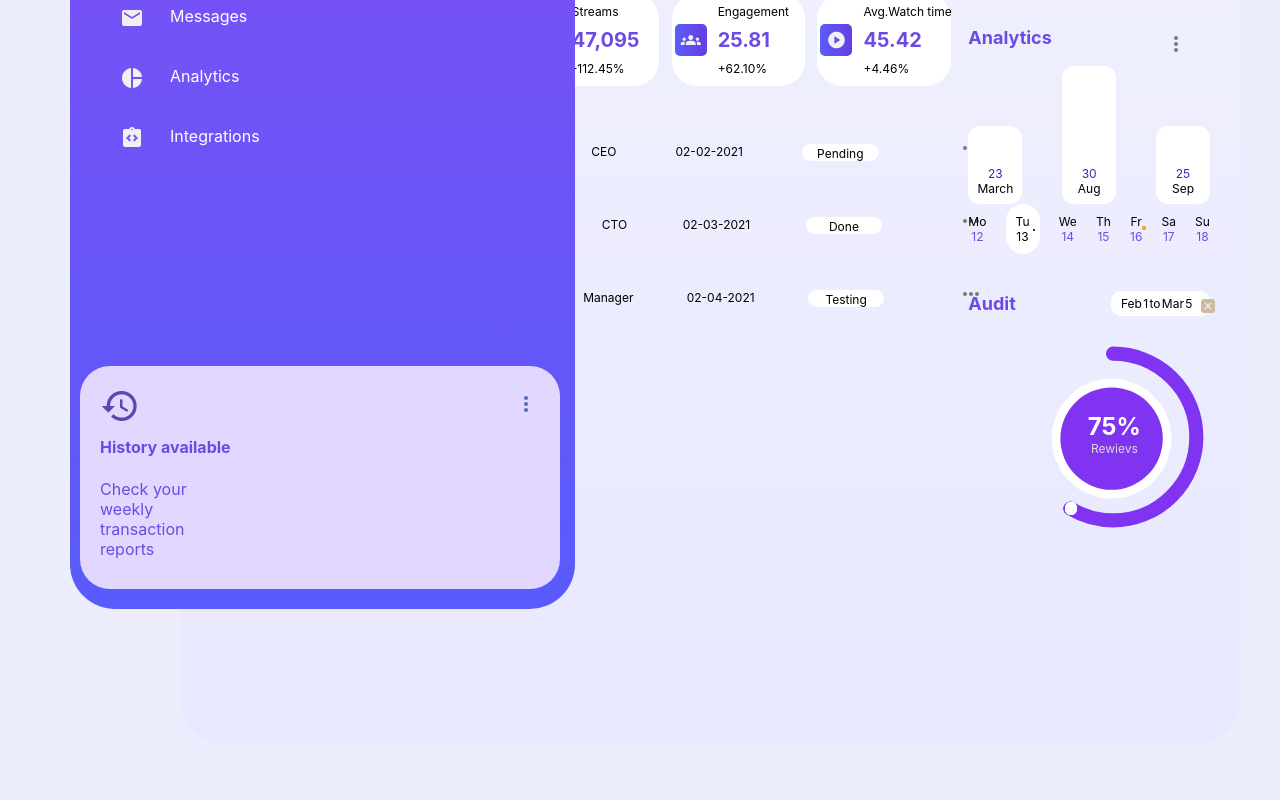
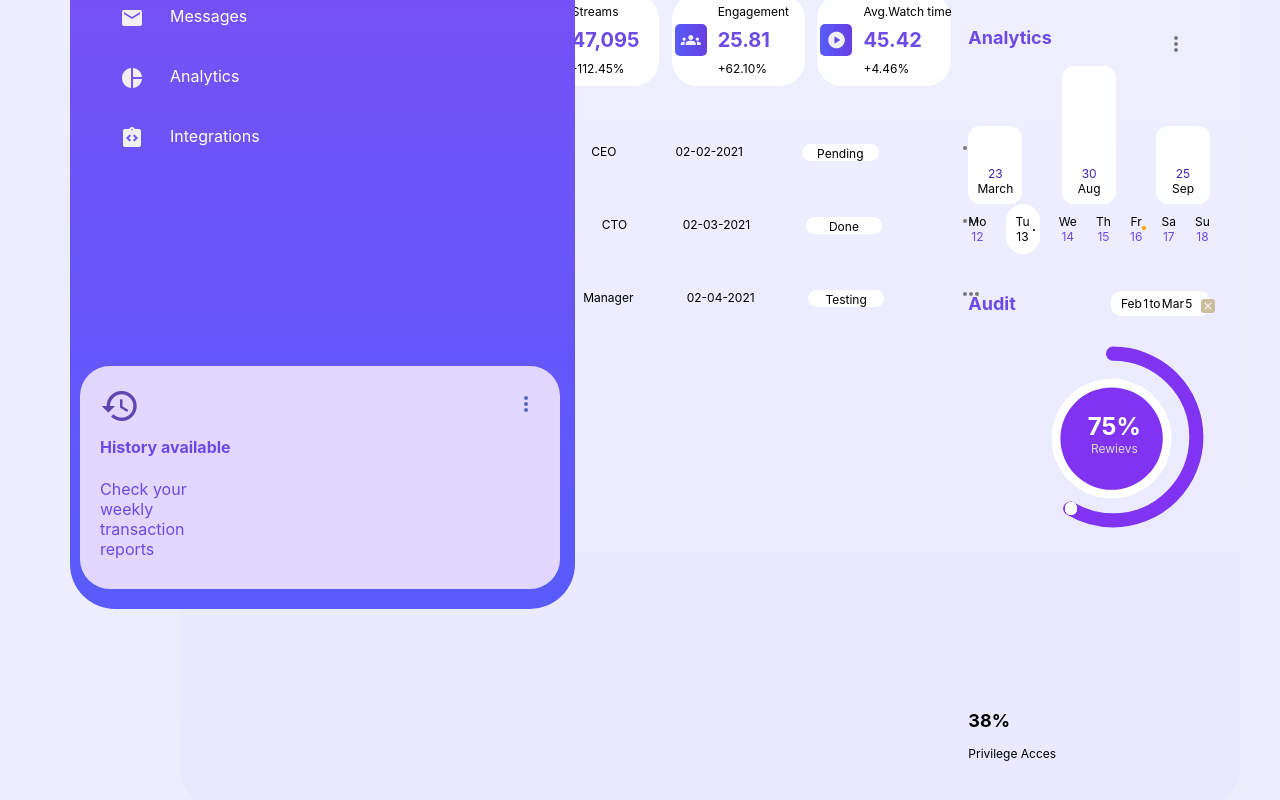
Before and after one commit to kbrzdem/finance-dashboard, a React (Create React App) app: page / in a window 1280 px wide. Shown: the part 658-1458 px from the top of the page. Before the commit the page ends 1403 px from the top, so only its background shows below. Built offline with nearby package versions, Linux system fonts and the light colour scheme.

Commit message:
Privilege acces comp oluşturuldu

```diff
--- /dev/null
+++ b/src/components/Privilege.js
@@ -0,0 +1,11 @@
+
+const Privilege = () => {
+    return(
+            <div className="privilege">
+                <h1 className="privilege__number">38%</h1>
+                <span  className="privilege__text">Privilege Acces</span>
+            </div>
+    )
+};
+
+export default Privilege;
--- a/src/components/user.js
+++ b/src/components/user.js
@@ -3,30 +3,26 @@ import Analytics from "./Analytics";
 import Date from "./Date";
 import Audit from "./Audit";
 import Reviews from "./Reviews";
+import Privilege from "./Privilege";
 
 const User = () => {
-    return (
-        <>
-            <div className="open">
-                <div >
-                    <Open />
-                </div>
-                <div  >
-                    <Analytics />
-                </div>
-                <div  >
-                    <Date />
-                </div>
-                <div  >
-                    <Audit />
-                </div>
-                <div  >
-                    <Reviews />
-                </div>
-            </div>
+  return (
+    <>
+      <div className="open">
+        <Open />
 
-        </>
-    )
+        <Analytics />
+
+        <Date />
+
+        <Audit />
+
+        <Reviews />
+
+        <Privilege />
+      </div>
+    </>
+  );
 };
 
 export default User;
```
